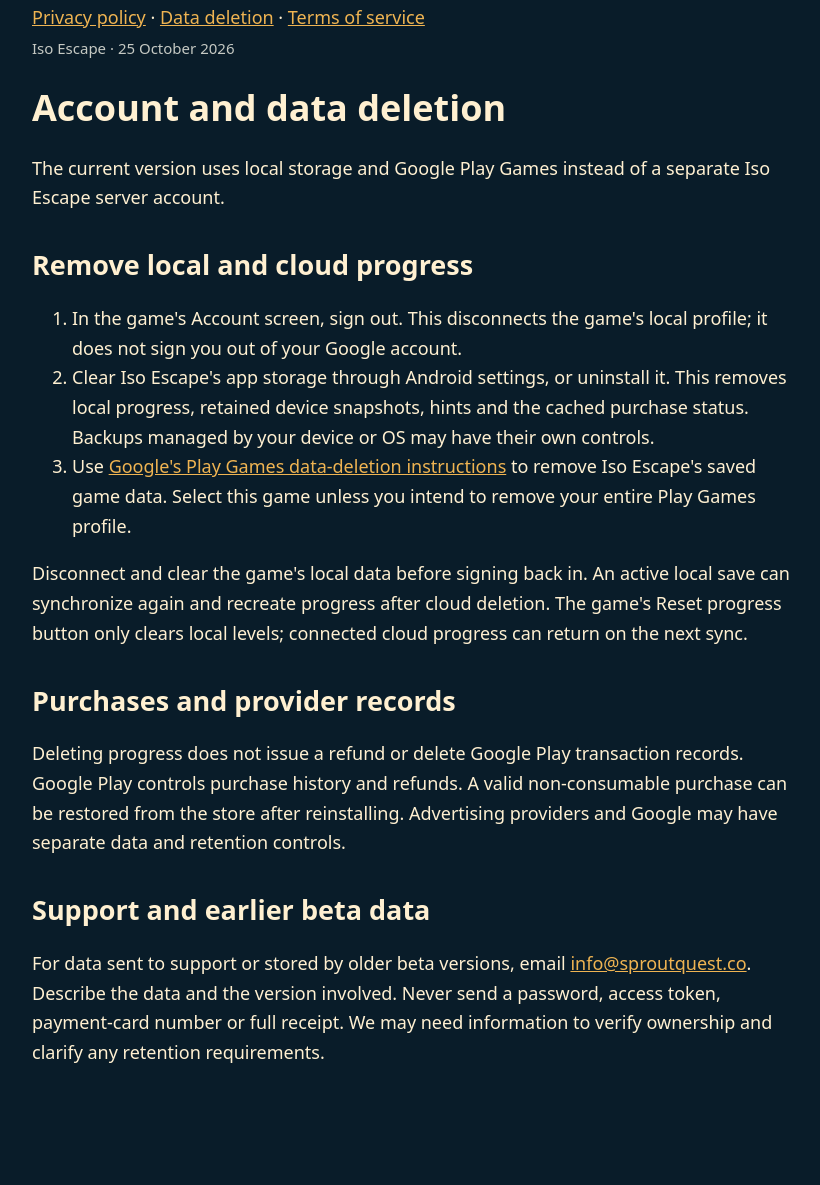
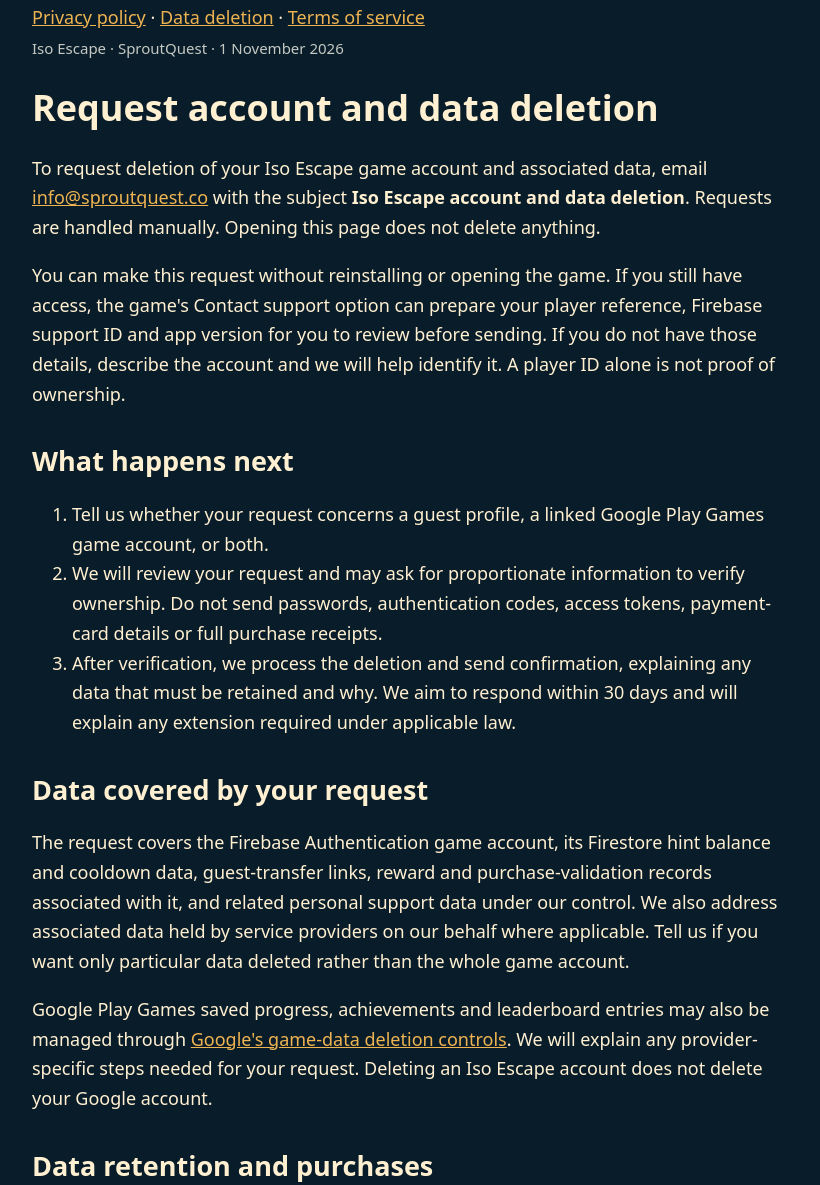
Before and after one commit to alperenkaptan/iso-escape, a plain HTML site: page delete-account/index.html in a window 1280 px wide. Shown: the part 37-1222 px from the top of the page, without its empty margins (228-1048 px from the left). Before the commit the page ends 1193 px from the top, so only its background shows below. Drawn offline with Linux system fonts and the light colour scheme.

Commit message:
Provide manual account and data deletion requests for Firebase wallets

```diff
--- a/delete-account/index.html
+++ b/delete-account/index.html
@@ -1,5 +1,20 @@
-<!doctype html><html lang="en"><head><meta charset="utf-8"><meta name="viewport" content="width=device-width, initial-scale=1"><meta name="referrer" content="no-referrer"><title>Iso Escape — Account and data deletion</title><style>body{margin:0;background:#091c29;color:#fff0d1;font:18px/1.65 system-ui,sans-serif}main{max-width:760px;margin:auto;padding:40px 24px 70px}h1,h2{line-height:1.2}h2{margin-top:36px}a{color:#efb452}small{color:#c5c9c3}</style></head><body><main><nav><a href="../privacy-policy.html">Privacy policy</a> · <a href="./">Data deletion</a> · <a href="../terms-of-service.html">Terms of service</a></nav><small>Iso Escape · 25 October 2026</small><h1>Account and data deletion</h1><p>The current version uses local storage and Google Play Games instead of a separate Iso Escape server account.</p>
-<h2>Remove local and cloud progress</h2><ol><li>In the game's Account screen, sign out. This disconnects the game's local profile; it does not sign you out of your Google account.</li><li>Clear Iso Escape's app storage through Android settings, or uninstall it. This removes local progress, retained device snapshots, hints and the cached purchase status. Backups managed by your device or OS may have their own controls.</li><li>Use <a href="https://support.google.com/googleplay/answer/9130646">Google's Play Games data-deletion instructions</a> to remove Iso Escape's saved game data. Select this game unless you intend to remove your entire Play Games profile.</li></ol>
-<p>Disconnect and clear the game's local data before signing back in. An active local save can synchronize again and recreate progress after cloud deletion. The game's Reset progress button only clears local levels; connected cloud progress can return on the next sync.</p>
-<h2>Purchases and provider records</h2><p>Deleting progress does not issue a refund or delete Google Play transaction records. Google Play controls purchase history and refunds. A valid non-consumable purchase can be restored from the store after reinstalling. Advertising providers and Google may have separate data and retention controls.</p>
-<h2>Support and earlier beta data</h2><p>For data sent to support or stored by older beta versions, email <a href="mailto:info@sproutquest.co?subject=Iso%20Escape%20data%20deletion">info@sproutquest.co</a>. Describe the data and the version involved. Never send a password, access token, payment-card number or full receipt. We may need information to verify ownership and clarify any retention requirements.</p></main></body></html>
+<!doctype html>
+<html lang="en"><head><meta charset="utf-8"><meta name="viewport" content="width=device-width, initial-scale=1"><meta name="referrer" content="no-referrer"><title>Iso Escape — Account and data deletion</title><style>body{margin:0;background:#091c29;color:#fff0d1;font:18px/1.65 system-ui,sans-serif}main{max-width:760px;margin:auto;padding:40px 24px 70px}h1,h2{line-height:1.2}h2{margin-top:36px}a{color:#efb452}small{color:#c5c9c3}</style></head>
+<body><main><nav><a href="../privacy-policy.html">Privacy policy</a> · <a href="./">Data deletion</a> · <a href="../terms-of-service.html">Terms of service</a></nav>
+<small>Iso Escape · SproutQuest · 1 November 2026</small>
+<h1>Request account and data deletion</h1>
+<p>To request deletion of your Iso Escape game account and associated data, email <a href="mailto:info@sproutquest.co?subject=Iso%20Escape%20account%20and%20data%20deletion">info@sproutquest.co</a> with the subject <strong>Iso Escape account and data deletion</strong>. Requests are handled manually. Opening this page does not delete anything.</p>
+<p>You can make this request without reinstalling or opening the game. If you still have access, the game's Contact support option can prepare your player reference, Firebase support ID and app version for you to review before sending. If you do not have those details, describe the account and we will help identify it. A player ID alone is not proof of ownership.</p>
+<h2>What happens next</h2>
+<ol><li>Tell us whether your request concerns a guest profile, a linked Google Play Games game account, or both.</li><li>We will review your request and may ask for proportionate information to verify ownership. Do not send passwords, authentication codes, access tokens, payment-card details or full purchase receipts.</li><li>After verification, we process the deletion and send confirmation, explaining any data that must be retained and why. We aim to respond within 30 days and will explain any extension required under applicable law.</li></ol>
+<h2>Data covered by your request</h2>
+<p>The request covers the Firebase Authentication game account, its Firestore hint balance and cooldown data, guest-transfer links, reward and purchase-validation records associated with it, and related personal support data under our control. We also address associated data held by service providers on our behalf where applicable. Tell us if you want only particular data deleted rather than the whole game account.</p>
+<p>Google Play Games saved progress, achievements and leaderboard entries may also be managed through <a href="https://support.google.com/googleplay/answer/9130646">Google's game-data deletion controls</a>. We will explain any provider-specific steps needed for your request. Deleting an Iso Escape account does not delete your Google account.</p>
+<h2>Data retention and purchases</h2>
+<p>We do not retain your playable profile or hint balance after completing full account deletion. Limited transaction, security, anti-fraud or request records may be retained only where necessary for a legitimate purpose or legal obligation. We will identify any retained categories, purpose and applicable retention period in our response; these records are not used to restore your deleted game profile.</p>
+<p>Deletion does not issue a refund or remove transaction records held independently by Google Play. Google Play manages purchase history and refunds. A valid non-consumable Remove Ads purchase may remain restorable through the purchasing store account.</p>
+<h2>Your device and future play</h2>
+<p>Signing out resumes your previous guest level progress on that device; hints already transferred to a linked account are not returned. Signing out, uninstalling or clearing app storage does not itself delete server records.</p>
+<p>When deletion is completed, clear the game's storage on your devices and follow the instructions we provide for cloud saves. Retained device or cloud backups can otherwise upload old progress again. Starting the game or signing in afterwards can create a new game account. Device and OS backups have their own controls.</p>
+<p>For data from earlier beta versions, mention the version if known. For other privacy questions, see our <a href="../privacy-policy.html">privacy policy</a> or email the same address.</p>
+</main></body></html>
```
